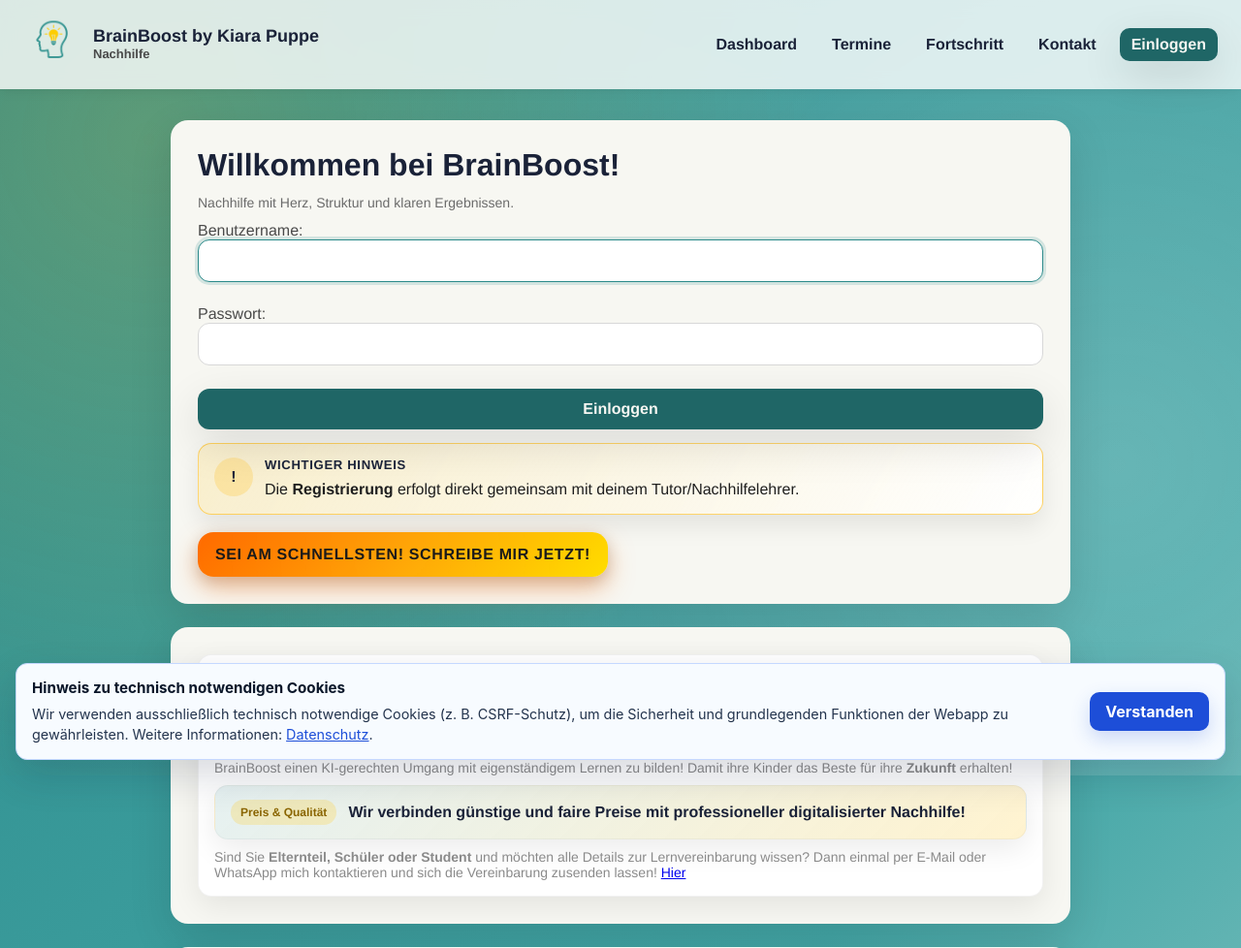
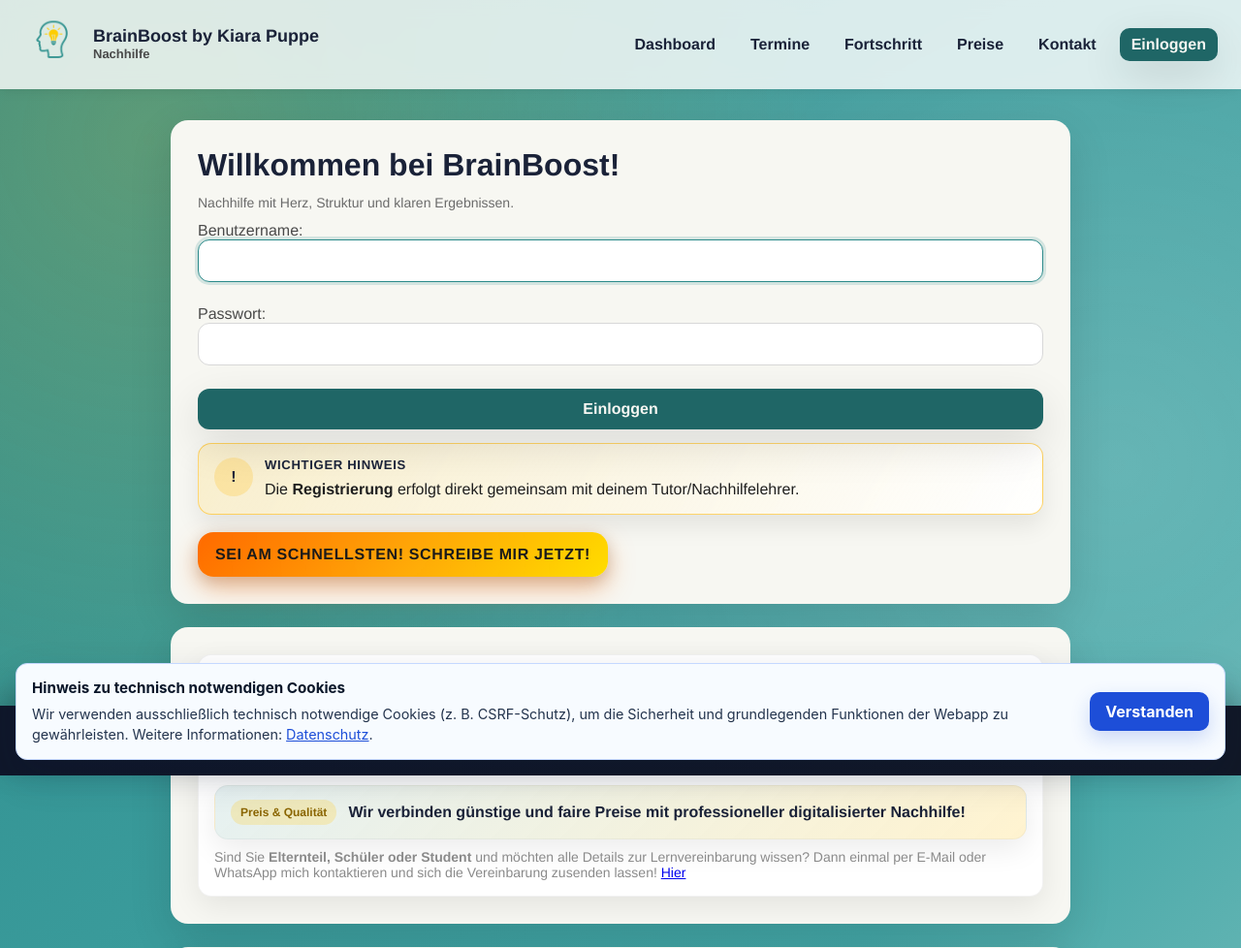
Before and after one commit to smigalski/brainboost-app, a Django app: page / in a window 1280 px wide. Shown: the top 978 px of the page at 97% size. Run offline with Django 4.2, Linux system fonts and the light colour scheme.

Commit message:
Preise-seite

```diff
--- /dev/null
+++ b/brainboost/core/static/css/price_banner.css
@@ -0,0 +1,91 @@
+.bb-price-banner[hidden] {
+    display: none !important;
+}
+
+.bb-price-banner {
+    position: fixed;
+    bottom: 0;
+    left: 0;
+    right: 0;
+    z-index: 9998;
+    padding: max(12px, env(safe-area-inset-bottom)) 16px calc(12px + env(safe-area-inset-bottom));
+    background: linear-gradient(90deg, #0f172a, #111827);
+    color: #e5edff;
+    box-shadow: 0 -10px 30px rgba(0, 0, 0, 0.25);
+    font-family: "Inter", system-ui, -apple-system, BlinkMacSystemFont, "Segoe UI", sans-serif;
+}
+
+.bb-price-banner__inner {
+    max-width: 1100px;
+    margin: 0 auto;
+    display: flex;
+    align-items: center;
+    gap: 12px;
+}
+
+.bb-price-banner__text {
+    display: flex;
+    flex-direction: column;
+    gap: 4px;
+    font-size: 0.95rem;
+    line-height: 1.45;
+}
+
+.bb-price-banner__headline {
+    font-weight: 700;
+}
+
+.bb-price-banner__link {
+    font-weight: 700;
+    color: #60a5fa;
+    text-decoration: underline;
+}
+
+.bb-price-banner__link:hover {
+    color: #93c5fd;
+}
+
+.bb-price-banner__close {
+    margin-left: auto;
+    background: transparent;
+    border: 1px solid rgba(255, 255, 255, 0.2);
+    color: #e5edff;
+    border-radius: 999px;
+    width: 36px;
+    height: 36px;
+    display: grid;
+    place-items: center;
+    font-size: 1rem;
+    cursor: pointer;
+    transition: background 0.15s ease, border-color 0.15s ease, transform 0.1s ease;
+}
+
+.bb-price-banner__close:hover {
+    background: rgba(255, 255, 255, 0.08);
+    border-color: rgba(255, 255, 255, 0.3);
+}
+
+.bb-price-banner__close:focus-visible {
+    outline: 2px solid #93c5fd;
+    outline-offset: 2px;
+}
+
+.bb-price-banner__close:active {
+    transform: scale(0.97);
+}
+
+@media (max-width: 640px) {
+    .bb-price-banner__inner {
+        flex-direction: row;
+        align-items: flex-start;
+    }
+
+    .bb-price-banner__text {
+        font-size: 0.9rem;
+    }
+
+    .bb-price-banner__close {
+        flex-shrink: 0;
+        margin-left: 8px;
+    }
+}
--- /dev/null
+++ b/brainboost/core/static/js/price_banner.js
@@ -0,0 +1,84 @@
+(function () {
+    var STORAGE_KEY = "bb_price_banner_v1_dismissed_at";
+    var RESHOW_AFTER_DAYS = 14; // 0 = nie wieder anzeigen nach Dismiss
+    var banner = document.getElementById("bb-price-banner");
+    var closeBtn = document.getElementById("bb-price-banner-close");
+
+    if (!banner || !closeBtn) {
+        return;
+    }
+
+    function nowMs() {
+        return Date.now();
+    }
+
+    function msFromDays(days) {
+        return days * 24 * 60 * 60 * 1000;
+    }
+
+    function readDismissedAt() {
+        try {
+            var stored = window.localStorage.getItem(STORAGE_KEY);
+            return stored ? parseInt(stored, 10) : null;
+        } catch (e) {
+            return null;
+        }
+    }
+
+    function rememberDismissed() {
+        try {
+            window.localStorage.setItem(STORAGE_KEY, String(nowMs()));
+        } catch (e) {
+            /* ignore */
+        }
+    }
+
+    function shouldShow() {
+        var path = window.location.pathname || "";
+        if (path.toLowerCase().includes("preise")) {
+            return false;
+        }
+        var dismissedAt = readDismissedAt();
+        if (!dismissedAt) {
+            return true;
+        }
+        if (RESHOW_AFTER_DAYS === 0) {
+            return false;
+        }
+        return nowMs() - dismissedAt >= msFromDays(RESHOW_AFTER_DAYS);
+    }
+
+    function updateBodyPadding() {
+        if (banner.hasAttribute("hidden")) {
+            document.body.style.paddingBottom = "";
+            return;
+        }
+        var height = banner.offsetHeight || 0;
+        document.body.style.paddingBottom = height ? height + "px" : "";
+    }
+
+    function showBanner() {
+        banner.removeAttribute("hidden");
+        banner.setAttribute("aria-hidden", "false");
+        updateBodyPadding();
+    }
+
+    function hideBanner() {
+        banner.setAttribute("hidden", "");
+        banner.setAttribute("aria-hidden", "true");
+        updateBodyPadding();
+    }
+
+    if (shouldShow()) {
+        showBanner();
+    } else {
+        hideBanner();
+    }
+
+    closeBtn.addEventListener("click", function () {
+        rememberDismissed();
+        hideBanner();
+    });
+
+    window.addEventListener("resize", updateBodyPadding);
+})();
--- a/brainboost/core/templates/base.html
+++ b/brainboost/core/templates/base.html
@@ -7,6 +7,7 @@
     <title>{% block title %}BrainBoost{% endblock %}</title>
     <link rel="stylesheet" href="{% static 'core/styles.css' %}?v=999">
     <link rel="stylesheet" href="{% static 'core/cookie_notice.css' %}?v=1">
+    <link rel="stylesheet" href="{% static 'css/price_banner.css' %}?v=1">
     <link rel="icon" type="image/png" href="{% static 'design/LogoPNG.png' %}">
 </head>
 <body>
@@ -26,6 +27,7 @@
                 <a href="{% url 'dashboard' %}" class="{% if current == 'dashboard' %}active{% endif %}">Dashboard</a>
                 <a href="{% url 'lesson_list' %}" class="{% if current == 'lesson_list' %}active{% endif %}">Termine</a>
                 <a href="{% url 'progress' %}" class="{% if current == 'progress' %}active{% endif %}">Fortschritt</a>
+                <a href="{% url 'pricing' %}" class="{% if current == 'pricing' %}active{% endif %}">Preise</a>
                 <a href="{% url 'contact' %}" class="{% if current == 'contact' %}active{% endif %}">Kontakt</a>
             {% endwith %}
             {% if request.user.is_authenticated %}
@@ -51,7 +53,9 @@
     </div>
 </footer>
 {% include "partials/cookie_notice.html" %}
+{% include "partials/price_banner.html" %}
 <script src="{% static 'core/cookie_notice.js' %}?v=1"></script>
+<script src="{% static 'js/price_banner.js' %}?v=1"></script>
 {% block scripts %}{% endblock %}
 </body>
 </html>
--- /dev/null
+++ b/brainboost/core/templates/partials/price_banner.html
@@ -0,0 +1,9 @@
+<div id="bb-price-banner" class="bb-price-banner" role="region" aria-label="Preishinweis" hidden>
+    <div class="bb-price-banner__inner">
+        <div class="bb-price-banner__text">
+            <span class="bb-price-banner__headline">Einzelunterricht ab 21,99€ / 45 Min – inkl. Fortschrittreport + kostenloser 5h-Online-Stornierung!</span>
+            <a class="bb-price-banner__link" href="{% url 'pricing' %}">Preise ansehen</a>
+        </div>
+        <button type="button" id="bb-price-banner-close" class="bb-price-banner__close" aria-label="Preishinweis schließen">✕</button>
+    </div>
+</div>
--- a/brainboost/core/urls.py
+++ b/brainboost/core/urls.py
@@ -8,6 +8,7 @@ urlpatterns = [
     path("kontakt/", views.contact, name="contact"),
     path("impressum/", views.impressum, name="impressum"),
     path("agbs/", views.agbs, name="agbs"),
+    path("preise/", views.pricing, name="pricing"),
     path("dashboard/", views.dashboard, name="dashboard"),
     path("termine/", views.lesson_list, name="lesson_list"),
     path("termine/neu/", views.lesson_create, name="lesson_create"),
--- a/brainboost/core/views.py
+++ b/brainboost/core/views.py
@@ -83,6 +83,10 @@ def impressum(request):
 
 def agbs(request):
     return render(request, "agbs.html")
+
+
+def pricing(request):
+    return render(request, "pricing.html")
 
 
 @login_required
```
Also changed, not shown: brainboost/core/templates/pricing.html (added, +51 -0 lines).
